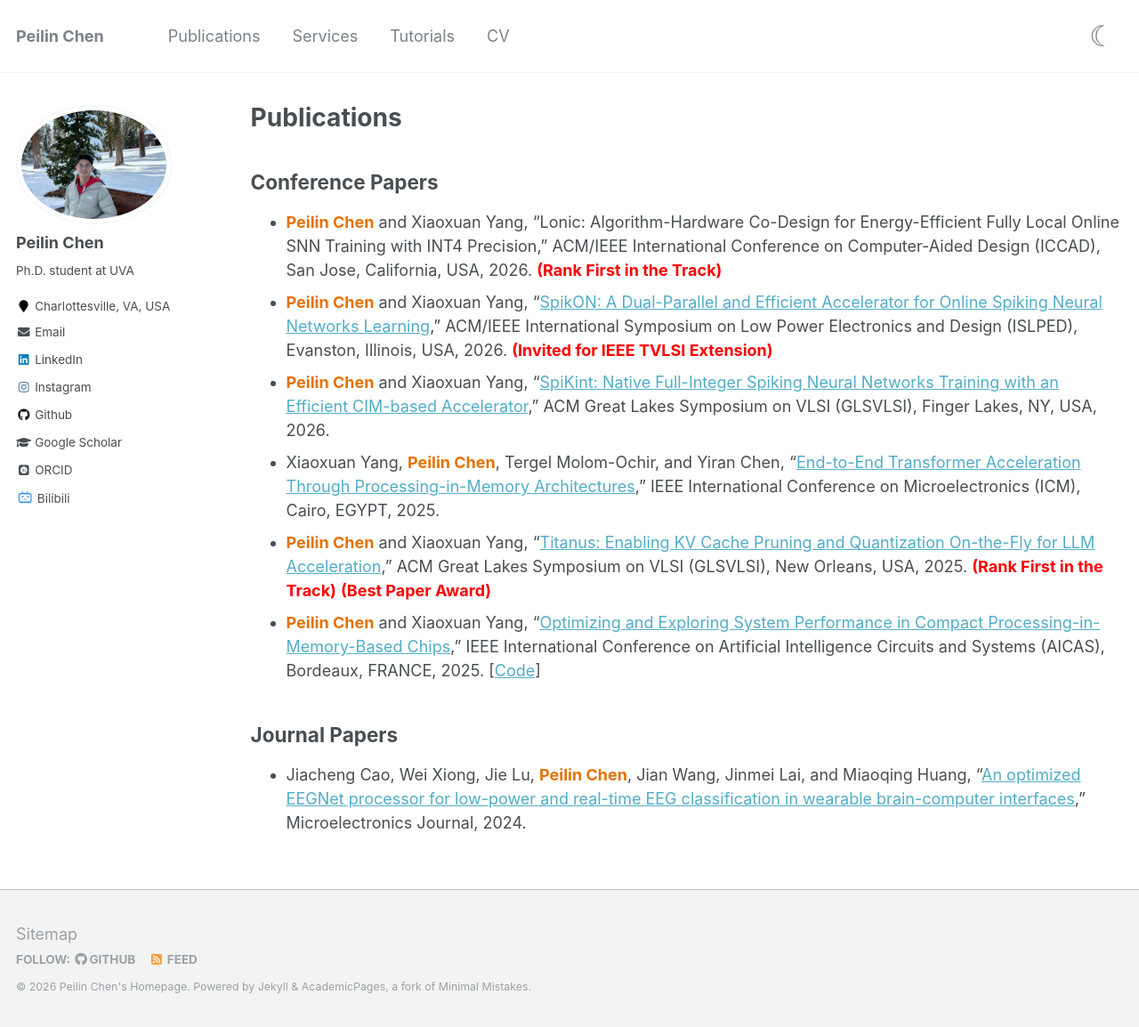
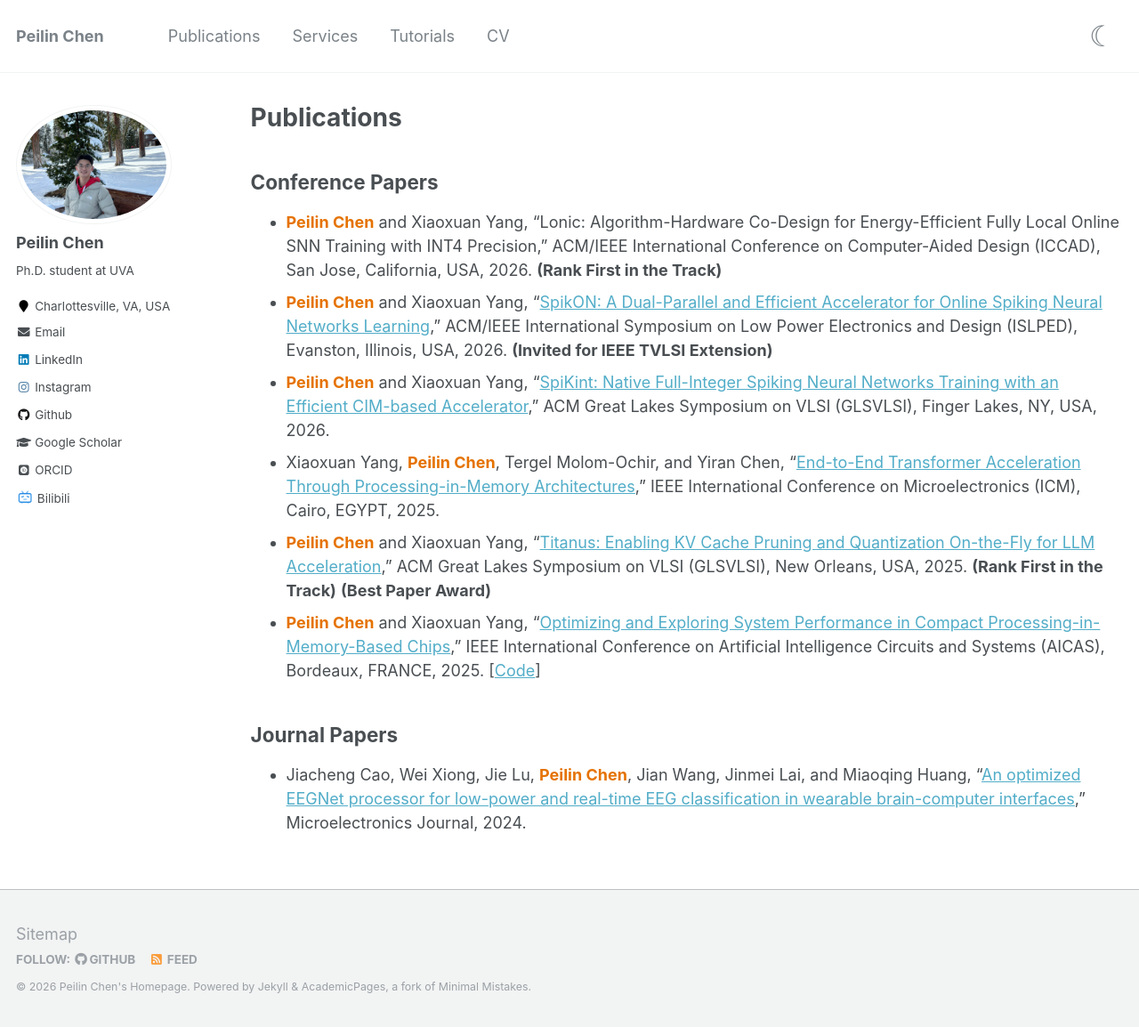
Before and after one commit to peilin-chen/peilin-chen.github.io, a Jekyll site: the page built from _pages/publications.md, in a window 1280 px wide and 1154 px high. Shown: the whole window at 89% size. Built offline with Jekyll 4.4.1, drawn with Linux system fonts in a browser that asks for light colours; some web fonts are replaced.

Commit message:
Update conference papers formatting in publications.md

```diff
--- a/_pages/publications.md
+++ b/_pages/publications.md
@@ -7,11 +7,11 @@ author_profile: true
 
 ## Conference Papers
 
-* <span style="color: #E57200;">**Peilin Chen**</span> and Xiaoxuan Yang, "Lonic: Algorithm-Hardware Co-Design for Energy-Efficient Fully Local Online SNN Training with INT4 Precision," ACM/IEEE International Conference on Computer-Aided Design (ICCAD), San Jose, California, USA, 2026. <span style="color: red;">**(Rank First in the Track)**</span>
-* <span style="color: #E57200;">**Peilin Chen**</span> and Xiaoxuan Yang, "[SpikON: A Dual-Parallel and Efficient Accelerator for Online Spiking Neural Networks Learning](https://arxiv.org/abs/2606.30926)," ACM/IEEE International Symposium on Low Power Electronics and Design (ISLPED), Evanston, Illinois, USA, 2026. <span style="color: red;">**(Invited for IEEE TVLSI Extension)**</span>
+* <span style="color: #E57200;">**Peilin Chen**</span> and Xiaoxuan Yang, "Lonic: Algorithm-Hardware Co-Design for Energy-Efficient Fully Local Online SNN Training with INT4 Precision," ACM/IEEE International Conference on Computer-Aided Design (ICCAD), San Jose, California, USA, 2026. **(Rank First in the Track)**
+* <span style="color: #E57200;">**Peilin Chen**</span> and Xiaoxuan Yang, "[SpikON: A Dual-Parallel and Efficient Accelerator for Online Spiking Neural Networks Learning](https://arxiv.org/abs/2606.30926)," ACM/IEEE International Symposium on Low Power Electronics and Design (ISLPED), Evanston, Illinois, USA, 2026. **(Invited for IEEE TVLSI Extension)**
 * <span style="color: #E57200;">**Peilin Chen**</span> and Xiaoxuan Yang, "[SpiKint: Native Full-Integer Spiking Neural Networks Training with an Efficient CIM-based Accelerator](https://dl.acm.org/doi/10.1145/3787109.3815248)," ACM Great Lakes Symposium on VLSI (GLSVLSI), Finger Lakes, NY, USA, 2026.
 * Xiaoxuan Yang, <span style="color: #E57200;">**Peilin Chen**</span>, Tergel Molom-Ochir, and Yiran Chen, "[End-to-End Transformer Acceleration Through Processing-in-Memory Architectures](https://ieeexplore.ieee.org/document/11322529)," IEEE International Conference on Microelectronics (ICM), Cairo, EGYPT, 2025.
-* <span style="color: #E57200;">**Peilin Chen**</span> and Xiaoxuan Yang, "[Titanus: Enabling KV Cache Pruning and Quantization On-the-Fly for LLM Acceleration](https://dl.acm.org/doi/full/10.1145/3716368.3735145)," ACM Great Lakes Symposium on VLSI (GLSVLSI), New Orleans, USA, 2025. <span style="color: red;">**(Rank First in the Track)** **(Best Paper Award)**</span>
+* <span style="color: #E57200;">**Peilin Chen**</span> and Xiaoxuan Yang, "[Titanus: Enabling KV Cache Pruning and Quantization On-the-Fly for LLM Acceleration](https://dl.acm.org/doi/full/10.1145/3716368.3735145)," ACM Great Lakes Symposium on VLSI (GLSVLSI), New Orleans, USA, 2025. **(Rank First in the Track)** **(Best Paper Award)**
 * <span style="color: #E57200;">**Peilin Chen**</span> and Xiaoxuan Yang, "[Optimizing and Exploring System Performance in Compact Processing-in-Memory-Based Chips](https://ieeexplore.ieee.org/abstract/document/11173147)," IEEE International Conference on Artificial Intelligence Circuits and Systems (AICAS), Bordeaux, FRANCE, 2025. [[Code](https://github.com/peilin-chen/Compact-PIM-based-Design)]
 
 ## Journal Papers
```
